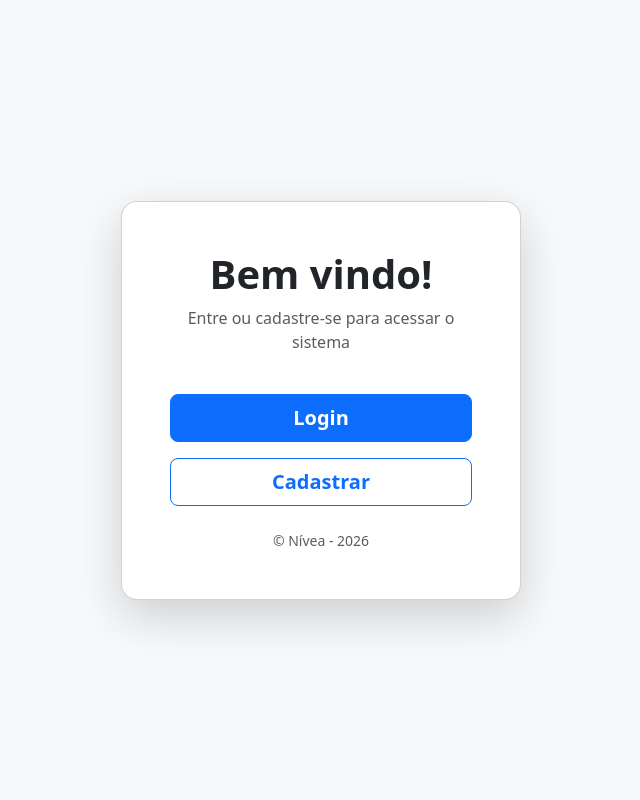
After one commit to niveabeh/sistema-de-login-cadastro-php, a PHP site: page / in a window 1280 px wide. The commit adds this page. Shown: the whole page, without its empty margins (319-959 px from the left). Run offline with PHP 8.4, Linux system fonts and the light colour scheme.

Commit message:
criando uma página home; criando um arquivo testeLogin; verificando existencia de dados de email e senha no banco

```diff
--- /dev/null
+++ b/index.php
@@ -0,0 +1,39 @@
+<?php
+
+?>
+
+
+
+<!DOCTYPE html>
+<html lang="pt-br">
+
+<head>
+    <meta charset="UTF-8">
+    <meta name="viewport" content="width=device-width, initial-scale=1.0">
+    <link rel="stylesheet" href="/sistema-de-login-cadastro-php/views/assets/css/style.css">
+    <link href="https://cdn.jsdelivr.net/npm/bootstrap@5.3.8/dist/css/bootstrap.min.css" rel="stylesheet" integrity="sha384-sRIl4kxILFvY47J16cr9ZwB07vP4J8+LH7qKQnuqkuIAvNWLzeN8tE5YBujZqJLB" crossorigin="anonymous" defer>
+    <script src="https://cdn.jsdelivr.net/npm/bootstrap@5.3.8/dist/js/bootstrap.bundle.min.js" integrity="sha384-FKyoEForCGlyvwx9Hj09JcYn3nv7wiPVlz7YYwJrWVcXK/BmnVDxM+D2scQbITxI" crossorigin="anonymous" defer></script>
+    <title>Home</title>
+</head>
+
+<body class="bg-light">
+
+<div class="d-flex vh-100 justify-content-center align-items-center">
+    <div class="card shadow-lg rounded-4 p-5 text-center bg-white" style="max-width: 400px;">
+        <div class="mb-4">
+            <h1 class="fw-bold">Bem vindo!</h1>
+            <p class="text-muted">Entre ou cadastre-se para acessar o sistema</p>
+        </div>
+        <div class="d-grid gap-3">
+            <a href="/sistema-de-login-cadastro-php/login.php" class="btn btn-primary btn-lg fw-semibold">Login</a>
+            <a href="/sistema-de-login-cadastro-php/cadastro.php" class="btn btn-outline-primary btn-lg fw-semibold">Cadastrar</a>
+        </div>
+        <div class="mt-4 text-muted small">
+            &copy; Nívea - 2026
+        </div>
+    </div>
+</div>
+</div>
+</body>
+
+</html>
--- a/login.php
+++ b/login.php
@@ -21,10 +21,10 @@
             </div>
             <div class="col-12 col-md-6 p-5 d-flex flex-column justify-content-center">
                 <h3 class="mb-4">Entrar</h3>
-                <form>
+                <form action="testeLogin.php" method="POST">
                     <input type="email" class="form-control mb-3" placeholder="Email">
                     <input type="password" class="form-control mb-3" placeholder="Senha">
-                    <button class="btn btn-primary w-100">Login</button>
+                    <input type="submit" class="btn btn-primary w-100" value="Enviar" name="submit">
                 </form>
                 <a class="my-2 link-primary link-offset-2 link-underline-opacity-25 link-underline-opacity-100-hover" href="/sistema-de-login-cadastro-php/cadastro.php"> <small>Cadastrar</small> </a>
 
```
Also changed, not shown: testeLogin.php (added, +18 -0 lines).
